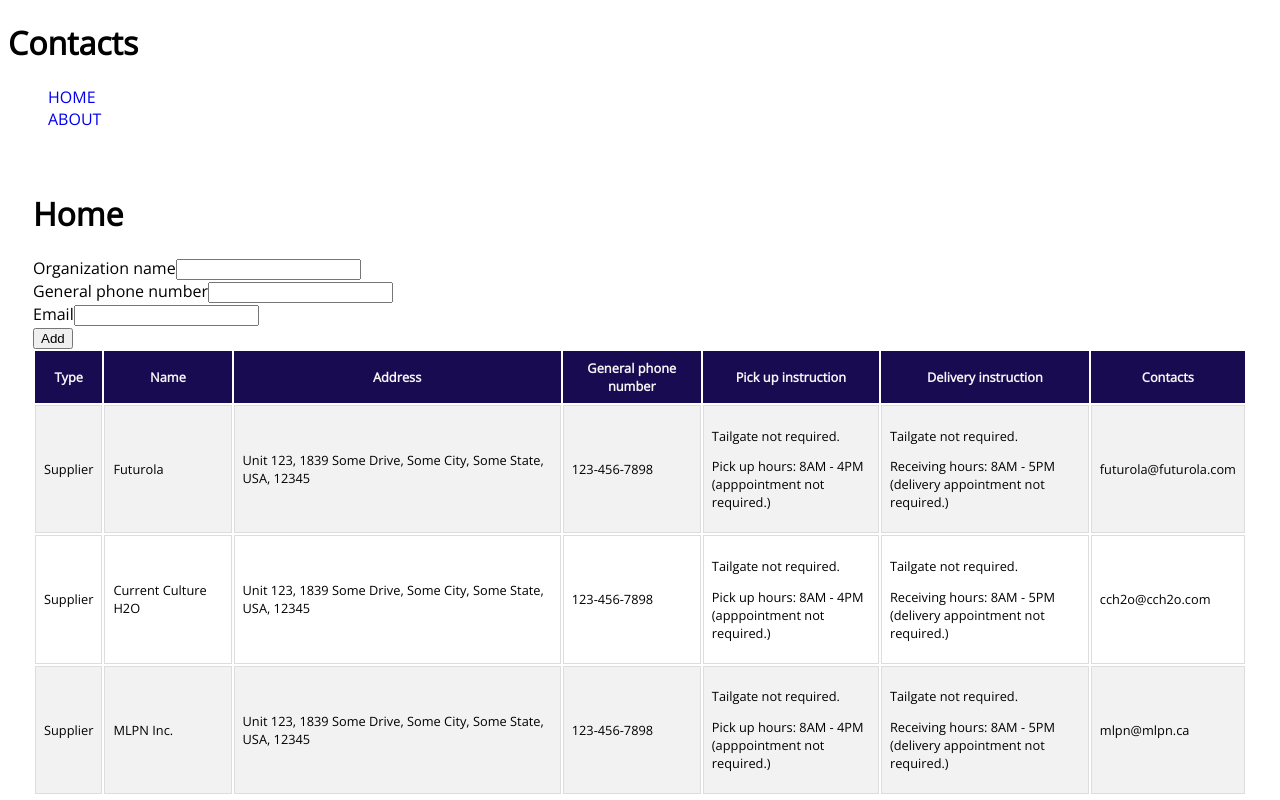
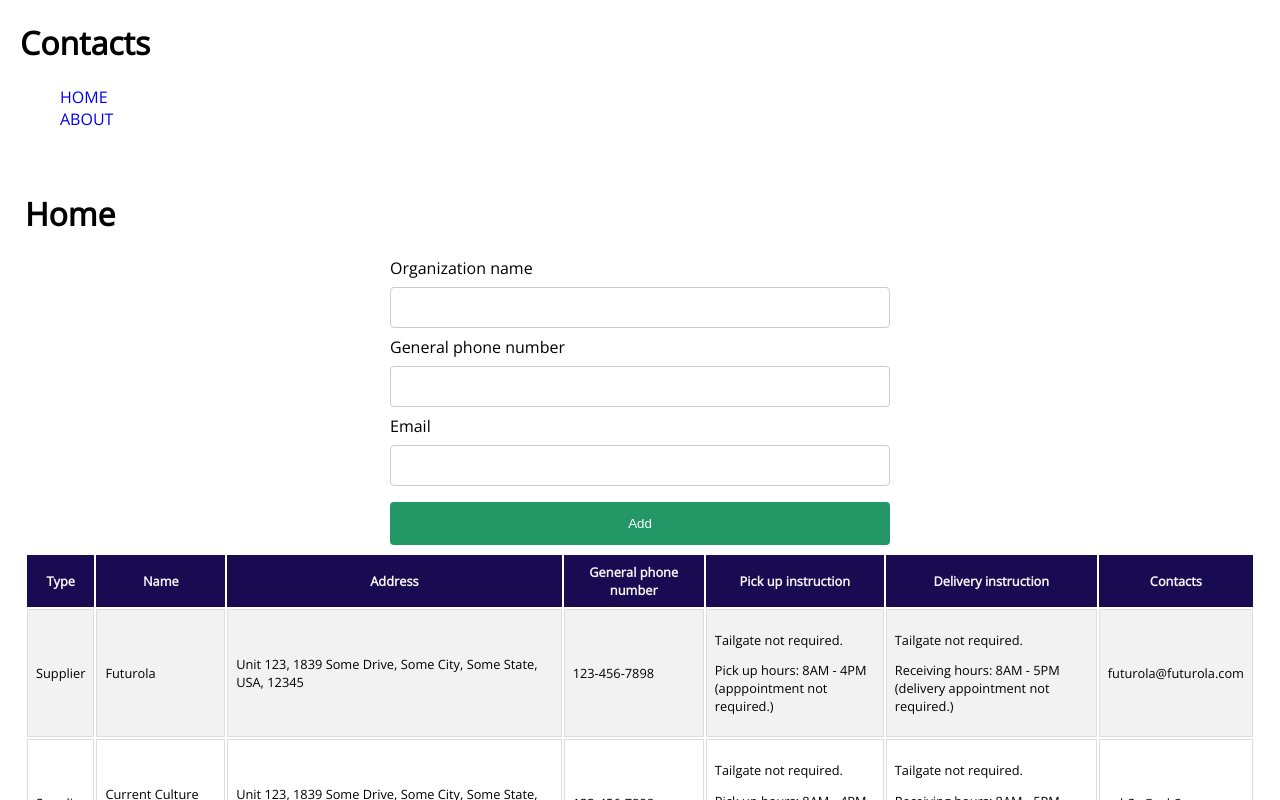
Before and after one commit to ellesense/contact-list-for-work, a React (Create React App) app in the folder client/: page / in a window 1280 px wide. Shown: the top 800 px of the page. Built offline with nearby package versions, Linux system fonts and the light colour scheme.

Commit message:
added styling to form and navbar (needs improvement)

```diff
--- a/client/src/components/contacts/ContactForm.js
+++ b/client/src/components/contacts/ContactForm.js
@@ -1,5 +1,6 @@
 import React, { useState, useContext, useEffect } from "react";
 import ContactContext from "../../context/contact/contactContext";
+import styles from "./ContactForm.module.css";
 
 const ContactForm = () => {
   const contactContext = useContext(ContactContext);
--- /dev/null
+++ b/client/src/components/contacts/ContactForm.module.css
@@ -0,0 +1,34 @@
+form {
+  width: 500px;
+  margin: auto;
+}
+
+input[type="text"],
+input[type="email"],
+select {
+  width: 100%;
+  padding: 12px 20px;
+  margin: 8px 0;
+  display: inline-block;
+  border: 1px solid #ccc;
+  border-radius: 4px;
+  box-sizing: border-box;
+}
+
+input[type="submit"] {
+  width: 100%;
+  background-color: #249767;
+  color: white;
+  padding: 14px 20px;
+  margin: 8px 0;
+  border: none;
+  border-radius: 4px;
+  cursor: pointer;
+}
+
+input[type="submit"]:hover {
+  background-color: #45a049;
+}
+
+div {
+}
--- a/client/src/components/layout/Navbar.js
+++ b/client/src/components/layout/Navbar.js
@@ -1,11 +1,11 @@
 import React from "react";
 import PropTypes from "prop-types";
 import { Link } from "react-router-dom";
-import "./Navbar.module.css";
+import styles from "./Navbar.module.css";
 
 const Navbar = ({ title }) => {
   return (
-    <div className="navbar">
+    <div className={styles.navbar}>
       <h1>{title}</h1>
       <ul>
         <li>
--- a/client/src/components/layout/Navbar.module.css
+++ b/client/src/components/layout/Navbar.module.css
@@ -1,3 +1,7 @@
+.navbar {
+  padding: 0 20px;
+}
+
 ul li {
   list-style: none;
 }
--- a/client/src/index.css
+++ b/client/src/index.css
@@ -1,13 +1,10 @@
 body {
   margin: 0;
-  font-family: -apple-system, BlinkMacSystemFont, 'Segoe UI', 'Roboto', 'Oxygen',
-    'Ubuntu', 'Cantarell', 'Fira Sans', 'Droid Sans', 'Helvetica Neue',
-    sans-serif;
-  -webkit-font-smoothing: antialiased;
-  -moz-osx-font-smoothing: grayscale;
+  padding: 0;
+  box-sizing: border-box;
 }
 
 code {
-  font-family: source-code-pro, Menlo, Monaco, Consolas, 'Courier New',
+  font-family: source-code-pro, Menlo, Monaco, Consolas, "Courier New",
     monospace;
 }
--- a/client/src/index.js
+++ b/client/src/index.js
@@ -1,7 +1,7 @@
 import React from "react";
 import ReactDOM from "react-dom";
 import App from "./App";
-import * as serviceWorker from "./serviceWorker";
+import "./index.css";
 
 ReactDOM.render(
   <React.StrictMode>
```
